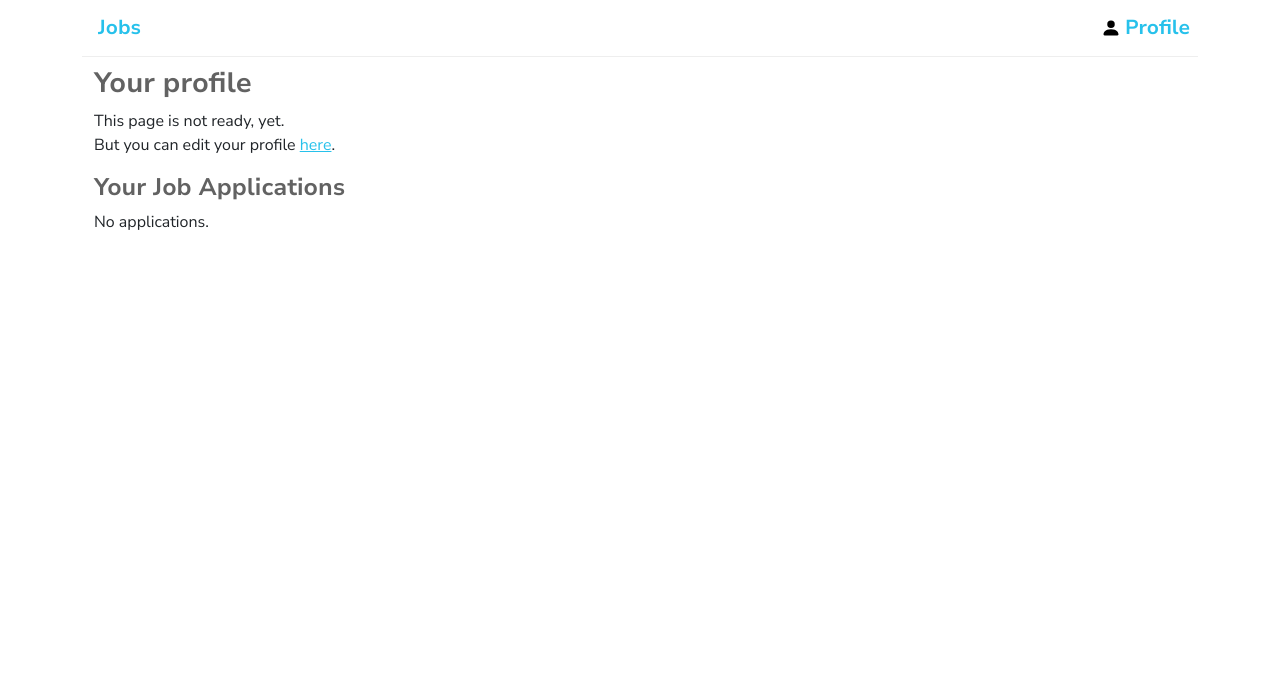
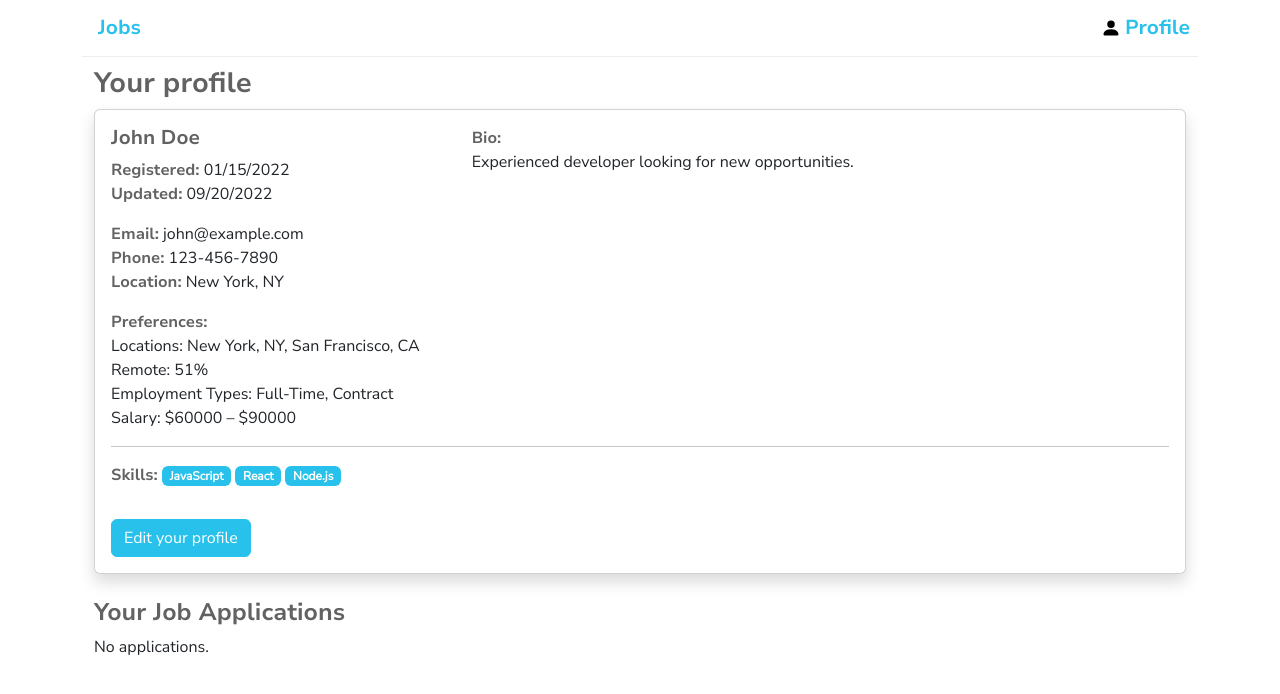
Before and after one commit to Elfoslav/jobshunter, a Next.js app: page /profile in a window 1280 px wide. Shown: the top 694 px of the page. Built offline with nearby package versions, Linux system fonts and the light colour scheme.

Commit message:
Update user profile page

```diff
--- a/src/app/context/UserContext.tsx
+++ b/src/app/context/UserContext.tsx
@@ -1,30 +1,39 @@
-'use client'
+'use client';
 
-import React, { createContext, useContext, useState, ReactNode, useEffect } from 'react'
-import User from '@/models/User'
-import { getUserById } from '@/services/users/UsersService'
+import React, {
+  createContext,
+  useContext,
+  useState,
+  ReactNode,
+  useEffect,
+} from 'react';
+import User from '@/models/User';
+import { getUserById } from '@/services/users/UsersService';
 
 // Define the type for the user context
 type UserContextType = {
-  user: User | null
-  setUser: (user: User) => void
-}
+  user: User | null;
+  setUser: (user: User) => void;
+  isLoading: boolean;
+};
 
 // Create the UserContext
-const UserContext = createContext<UserContextType | undefined>(undefined)
+const UserContext = createContext<UserContextType | undefined>(undefined);
 
 type UserProviderProps = {
-  children: ReactNode
-}
+  children: ReactNode;
+};
 
 export function UserProvider({ children }: UserProviderProps) {
-  const [user, setUser] = useState<User | null>(null)
+  const [user, setUser] = useState<User | null>(null);
+  const [isLoading, setIsLoading] = useState(true);
 
   useEffect(() => {
     const fetchData = async () => {
-      const userData = await getUserById('1')
-      setUser(userData || null)
-    }
+      const userData = await getUserById('1');
+      setUser(userData || null);
+      setIsLoading(false);
+    };
 
     fetchData();
   }, []);
@@ -32,19 +41,18 @@ export function UserProvider({ children }: UserProviderProps) {
   const contextValue: UserContextType = {
     user,
     setUser,
-  }
+    isLoading,
+  };
 
   return (
-    <UserContext.Provider value={contextValue}>
-      {children}
-    </UserContext.Provider>
-  )
+    <UserContext.Provider value={contextValue}>{children}</UserContext.Provider>
+  );
 }
 
 export function useUser() {
-  const context = useContext(UserContext)
+  const context = useContext(UserContext);
   if (!context) {
-    throw new Error('useUser must be used within a UserProvider')
+    throw new Error('useUser must be used within a UserProvider');
   }
-  return context
+  return context;
 }
--- a/src/app/layout.tsx
+++ b/src/app/layout.tsx
@@ -1,23 +1,23 @@
-import './globals.scss'
-import type { Metadata } from 'next'
-import { Inter } from 'next/font/google'
-import TanstackProvider from '../tanstack/TanstackProvider'
-import Navbar from './components/Navbar'
-import Notification from './components/Notification'
-import { UserProvider } from './context/UserContext'
-import { NotificationProvider } from './context/NotificationContext'
+import './globals.scss';
+import type { Metadata } from 'next';
+import { Inter } from 'next/font/google';
+import TanstackProvider from '../tanstack/TanstackProvider';
+import Navbar from './components/Navbar';
+import Notification from './components/Notification';
+import { UserProvider } from './context/UserContext';
+import { NotificationProvider } from './context/NotificationContext';
 
-const inter = Inter({ subsets: ['latin'] })
+const inter = Inter({ subsets: ['latin'] });
 
 export const metadata: Metadata = {
-  title: 'Job hunter',
+  title: 'Jobs hunter',
   description: 'Revolutionary job search platform',
-}
+};
 
 export default async function RootLayout({
   children,
 }: {
-  children: React.ReactNode
+  children: React.ReactNode;
 }) {
   return (
     <html lang="en">
@@ -26,9 +26,7 @@ export default async function RootLayout({
           <NotificationProvider>
             <Navbar />
             <TanstackProvider>
-              <div className="container mb-4">
-                {children}
-              </div>
+              <div className="container mb-4">{children}</div>
             </TanstackProvider>
 
             <Notification />
@@ -36,5 +34,5 @@ export default async function RootLayout({
         </UserProvider>
       </body>
     </html>
-  )
+  );
 }
--- a/src/app/profile/page.tsx
+++ b/src/app/profile/page.tsx
@@ -2,17 +2,25 @@
 
 import Link from 'next/link';
 import { useUser } from '../context/UserContext';
-import { Card, Container, ListGroup } from 'react-bootstrap';
+import {
+  Card,
+  Row,
+  Col,
+  Badge,
+  Container,
+  ListGroup,
+  Spinner,
+  Button,
+} from 'react-bootstrap';
 import { useGetJobApplicationsByUserId } from '@/services/job-applications/JobApplicationsService';
 import { formatDate } from '@/lib/functions';
 import { useGetJobsByIds } from '@/services/jobs/JobsService';
 import Job from '@/models/Job';
 
 export default function UserShow() {
-  const { user } = useUser();
-  const { data: jobApplications, isLoading } = useGetJobApplicationsByUserId(
-    user?.id || ''
-  );
+  const { user, isLoading: isUserLoading } = useUser();
+  const { data: jobApplications, isLoading: isJobsLoading } =
+    useGetJobApplicationsByUserId(user?.id || '');
   const { data: jobs } = useGetJobsByIds(
     jobApplications?.map((item) => item.jobId) || []
   );
@@ -21,16 +29,87 @@ export default function UserShow() {
     return jobs.find((job) => job.id === jobId);
   };
 
+  if (isUserLoading) {
+    return (
+      <Container className="mt-2">
+        <div style={{ marginLeft: '40px' }}>
+          <Spinner animation="border" />
+        </div>
+        <p>Loading profile...</p>
+      </Container>
+    );
+  }
+
   return (
     <Container>
       <h2>Your profile</h2>
-      <div>This page is not ready, yet.</div>
-      <div>
-        But you can edit your profile&nbsp;
-        <Link href="/profile/edit">here</Link>.
-      </div>
 
-      {isLoading ? (
+      {/* User Info Card */}
+      <Card className="mb-4 shadow">
+        <Card.Body>
+          <Row>
+            <Col md={4}>
+              <h4>{user?.name}</h4>
+              <p>
+                <strong>Registered:</strong> {formatDate(user?.registeredAt)}
+                <br />
+                {user?.updatedAt && (
+                  <>
+                    <strong>Updated:</strong> {formatDate(user.updatedAt)}
+                    <br />
+                  </>
+                )}
+              </p>
+              <p>
+                <strong>Email:</strong> {user?.email}
+                <br />
+                <strong>Phone:</strong> {user?.phone}
+                <br />
+                <strong>Location:</strong> {user?.location}
+              </p>
+              <strong>Preferences:</strong>
+              <br />
+              Locations: {user?.preferences.locations.join(', ') || 'N/A'}
+              <br />
+              Remote: {user?.preferences.remotePercentage}% <br />
+              Employment Types:{' '}
+              {user?.preferences.employmentTypes.join(', ') || 'N/A'}
+              <br />
+              Salary: ${user?.preferences.salaryMin} – $
+              {user?.preferences.salaryMax}
+            </Col>
+            <Col md={8}>
+              <p style={{ whiteSpace: 'pre-line' }}>
+                <strong>Bio:</strong> <br />
+                {user?.bio}
+              </p>
+            </Col>
+          </Row>
+          <hr />
+          <Row>
+            <Col>
+              <strong>Skills:</strong>{' '}
+              {user?.skills?.length ? (
+                user.skills.map((skill) => (
+                  <Badge bg="primary" key={skill} className="me-1">
+                    {skill}
+                  </Badge>
+                ))
+              ) : (
+                <span>None</span>
+              )}
+            </Col>
+          </Row>
+          <Row className="mt-3">
+            <Col></Col>
+          </Row>
+          <div className="mt-3">
+            <Button href="/profile/edit">Edit your profile</Button>
+          </div>
+        </Card.Body>
+      </Card>
+
+      {isJobsLoading ? (
         <div>Loading job applications...</div>
       ) : (
         <div className="mt-3">
```
Also changed, not shown: src/app/profile/edit/page.tsx (+10 -15 lines).
